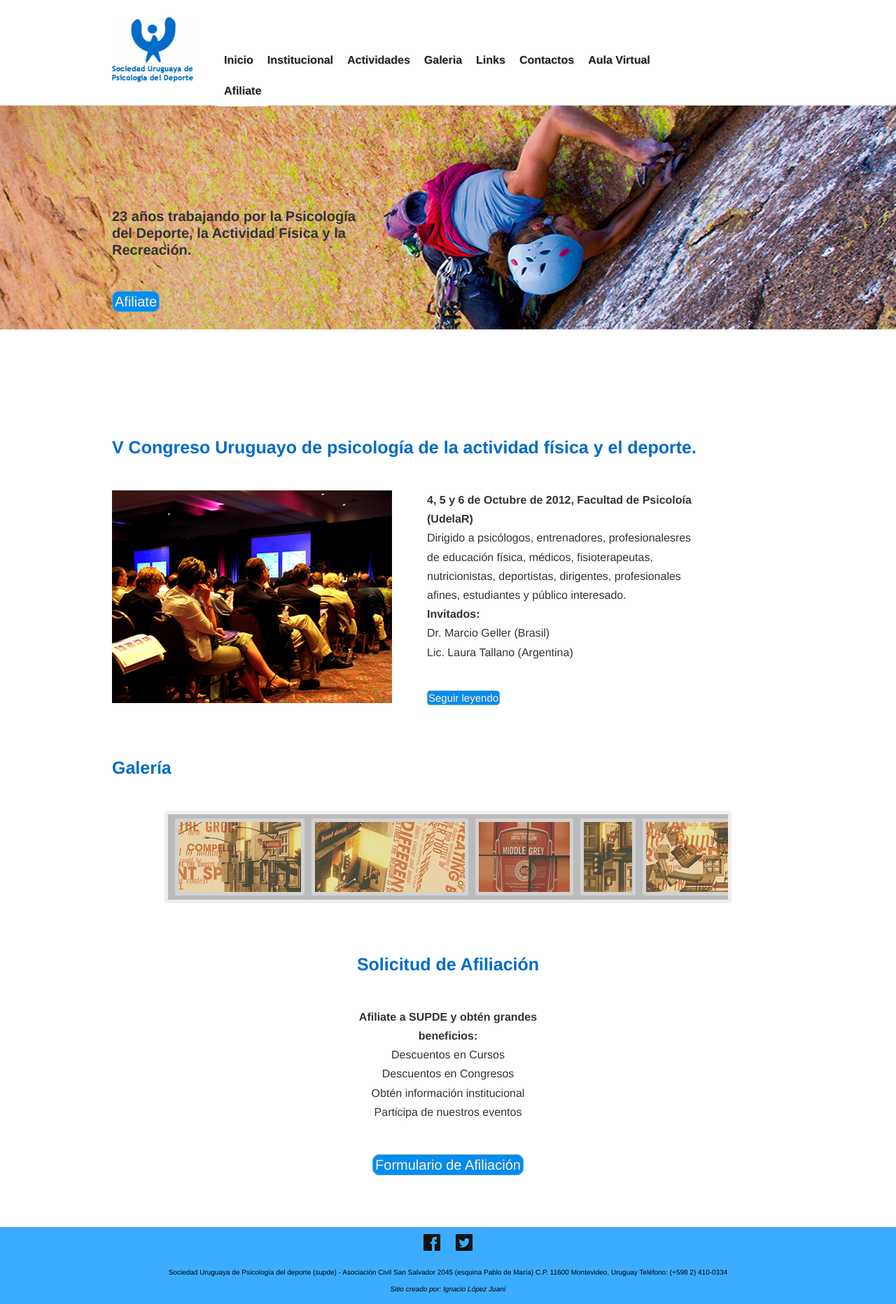
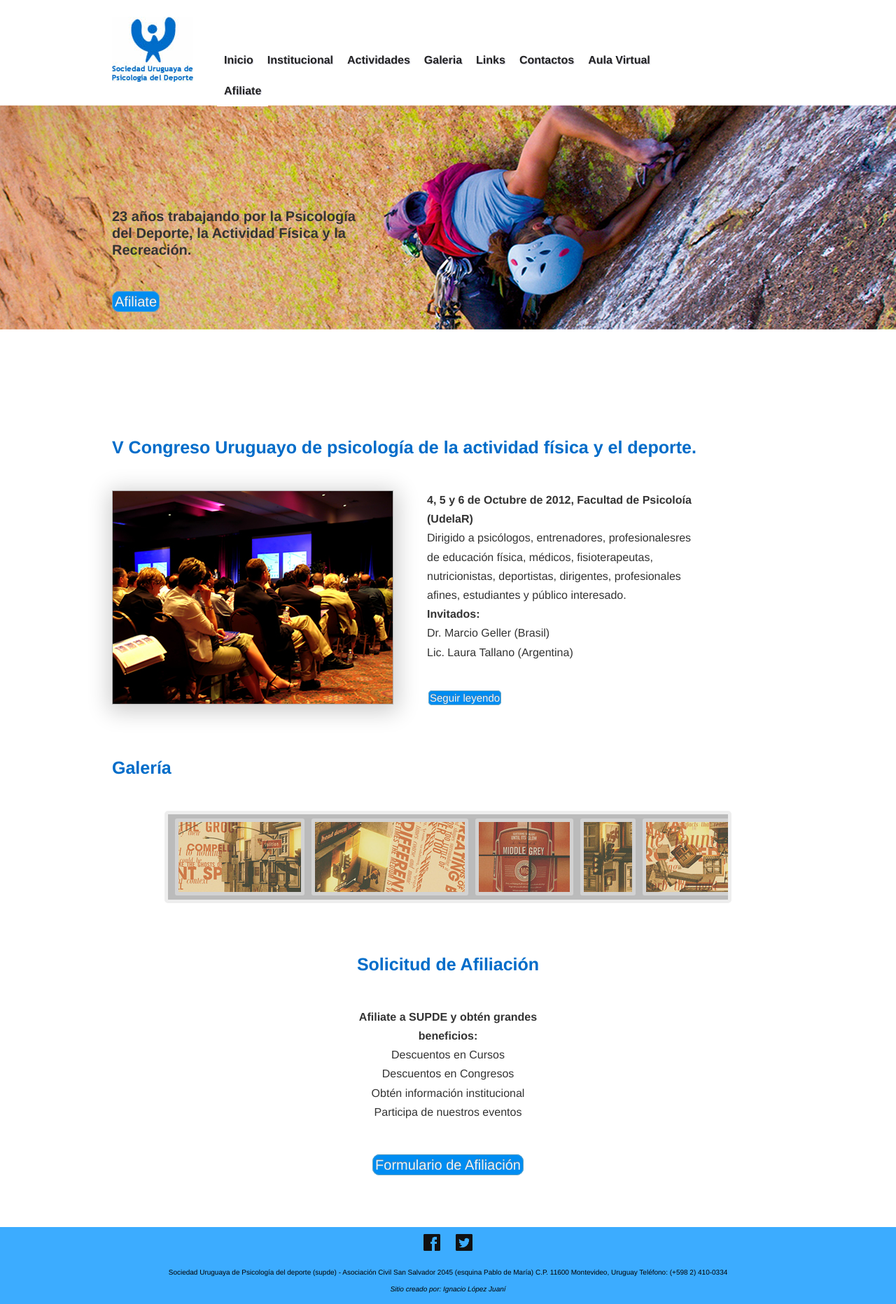
Before and after one commit to ignaciolopezjuani/supde, a Jekyll site: the page built from index.html, in a window 1280 px wide. Shown: the whole page at 70% size. Built offline with Jekyll 4.4.1, drawn with Linux system fonts in a browser that asks for light colours; nearby versions of some CDN libraries; some web fonts are replaced; Markdown is read by kramdown in place of the engine named in the settings.

Commit message:
add box shadow to img g in index

```diff
--- a/media/css/base.css
+++ b/media/css/base.css
@@ -117,6 +117,9 @@ nav ul.menu {
 #g {
   float: left;
   clear: both;
+  border: 1px solid rgba( 0, 0, 0, 0.3);
+-webkit-box-shadow: 1px 5px 30px 5px rgba(0, 0, 0, 0.2);
+box-shadow: 1px 5px 30px 5px rgba(0, 0, 0, 0.2);
 }
 
 .primary-btn {
```
